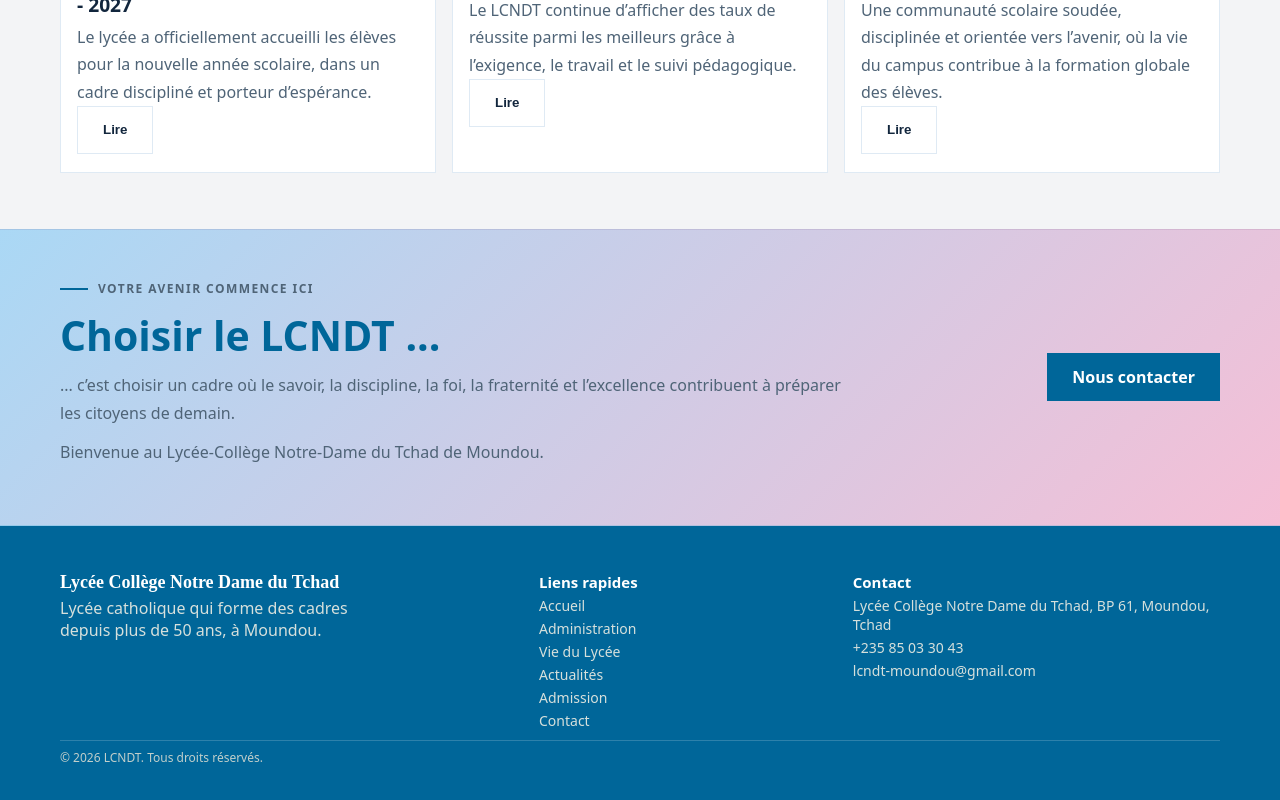
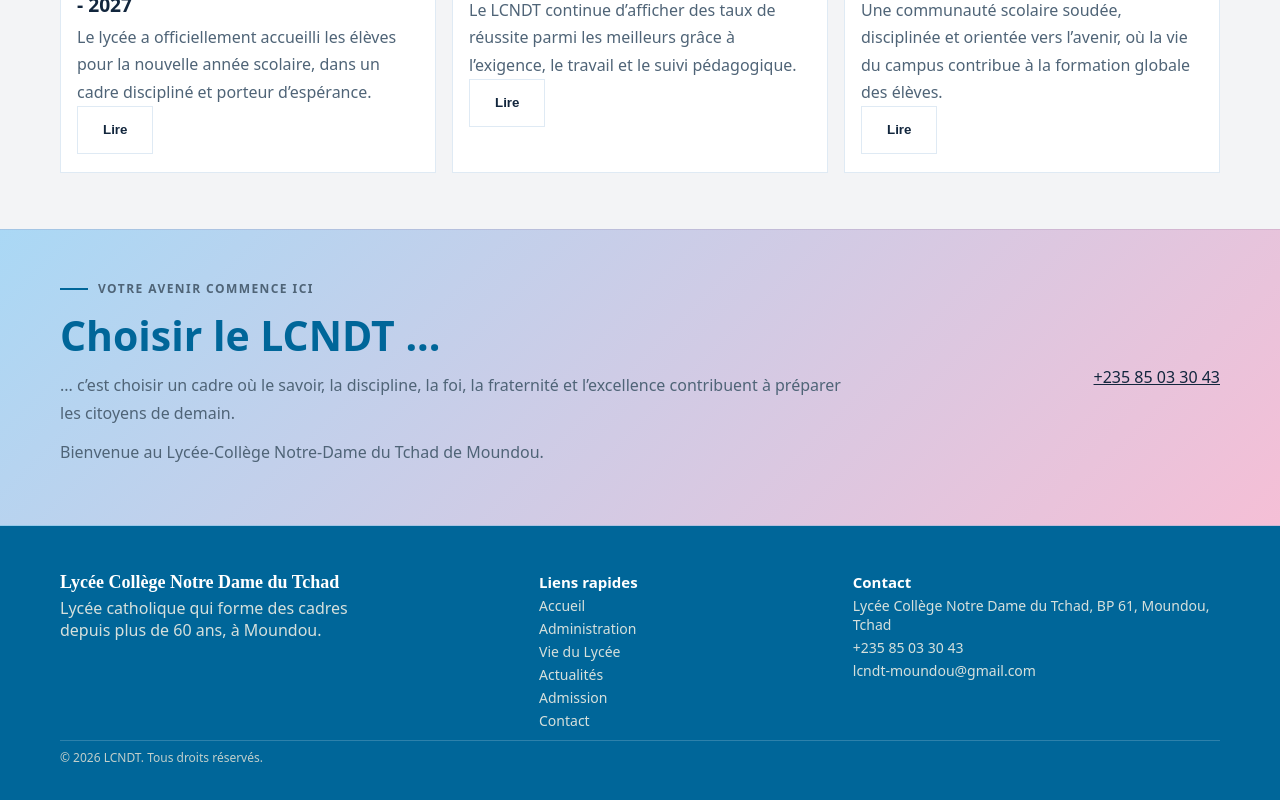
Before and after one commit to ernestpayang/lcndt, a React (Vite) app: page / in a window 1280 px wide. Shown: the part 3334-4134 px from the top of the page. Built offline with nearby package versions, Linux system fonts and the light colour scheme.

Commit message:
Ajustement du Footer

```diff
--- a/src/components/layout/Footer.tsx
+++ b/src/components/layout/Footer.tsx
@@ -7,7 +7,7 @@
       <div className="shell footer-layout">
         <section className="footer-school">
           <strong>{school.name}</strong>
-          <p>Lycée catholique qui forme des cadres depuis plus de 50 ans, à Moundou.</p>
+          <p>Lycée catholique qui forme des cadres depuis plus de 60 ans, à Moundou.</p>
         </section>
         <nav className="footer-links" aria-label="Liens rapides">
           <strong>Liens rapides</strong>
--- a/src/pages/Home.tsx
+++ b/src/pages/Home.tsx
@@ -229,7 +229,7 @@
           </div>
 
           <div className="home-cta-actions">
-            <B to="/contact">Nous contacter</B>
+            <a href={school.phoneHref}>{school.phoneDisplay}</a>
           </div>
         </div>
       </section>
```
